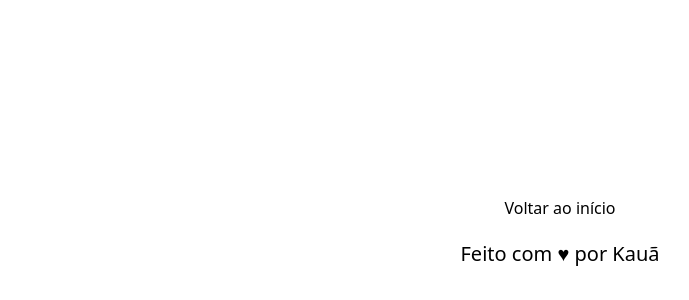
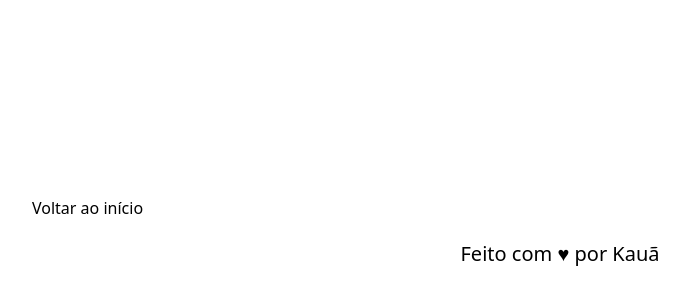
Before and after one commit to kkauadev/movies-bank, a React (Vite) app: page / in a window 1280 px wide. Shown: the part 2536-2836 px from the top of the page, without its empty margins (80-769 px from the left). Built offline with nearby package versions, Linux system fonts and the light colour scheme; no server answers.

Commit message:
refactor: minor code updates

```diff
--- a/src/components/sections/footer/index.tsx
+++ b/src/components/sections/footer/index.tsx
@@ -1,9 +1,11 @@
 export const Footer = () => {
   return (
     <footer className="px-[1rem] sm:px-[7rem] py-[2rem] flex flex-col gap-5">
-      <a className="text-center relative" href="#header">
-        Voltar ao início
-      </a>
+      <nav>
+        <a className="text-center relative" href="#header">
+          Voltar ao início
+        </a>
+      </nav>
       <h6 className="text-center text-xl">Feito com ♥ por Kauã</h6>
     </footer>
   );
--- a/src/core/hooks/api-get.ts
+++ b/src/core/hooks/api-get.ts
@@ -11,9 +11,8 @@ const fetchApiRequest = async (url: string) => {
     .then((data) => data);
 };
 
-export const useApi = <T>(key: string, url: string) => {
-  return useQuery<T>(key, () => fetchApiRequest(url));
-};
+export const useApi = <T>(key: string, url: string) =>
+  useQuery<T>(key, () => fetchApiRequest(url));
 
 export function useManyApi<T>(requestArray: IUseManyApi[]) {
   const responseQueryData: UseQueryResult<T>[] = useQueries(
```
